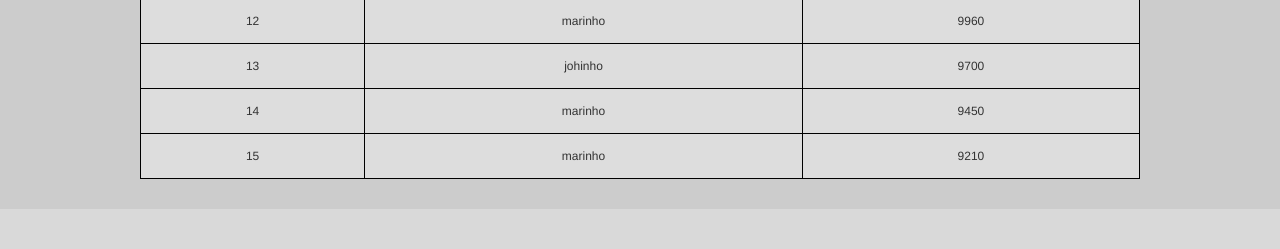
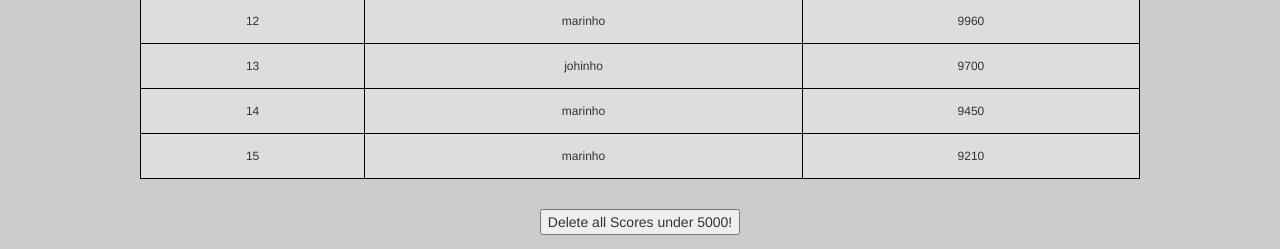
Before and after one commit to martingratt/webproject_semester2, a PHP site: page /RankedList.php in a window 1280 px wide. Shown: the part 820-1069 px from the top of the page. Before the commit the page ends 1029 px from the top, so only its background shows below. Run offline with PHP 8.4, Linux system fonts and the light colour scheme; a user stored in the database is signed in; data comes from the database, SQL or seed files in the repository; data that the repository does not hold is empty.

Commit message:
Last changes

```diff
--- a/hangman/RankedList.php
+++ b/hangman/RankedList.php
@@ -5,11 +5,11 @@ session_start();
 if (isset($_SESSION["name"])) {
 ?>
 
-<html>
+
 <!-- Verlinken der Css Dateien -->
 <head>
-    <!-- Einbinden von Css Sheet um Website Mobilde responsive zu Gestalten -->
-    <link rel="stylesheet" href="https://www.w3schools.com/w3css/4/w3.css">
+    <!-- Viewport für Mobile Responsive -->
+    <meta name="viewport" content="width=device-width, initial-scale=1.0, user-scaleable=no">
     <link rel="stylesheet" href="css/bootstrap.css">
     <link rel="stylesheet" href="css/navBar.css">
     <link rel="stylesheet" href="css/rankedList.css">
@@ -129,7 +129,14 @@ while($row2 = mysqli_fetch_object($result))
 echo "</table>";
 ?>
 
+    <!-- Delete-Button, um alle Scores unter 5000 Punkten zu löschen -->
 </section>
+<div class="text-center">
+<form action="delete.php" method="post" name="<?php echo $deltescore['delete']; ?>">
+    <input type="hidden" name="delete" value="<?php echo $deltescore['delete']; ?>"/>
+    <input type="submit" name="submit1" value="Delete all Scores under 5000!">
+</form>
+</div>
 </body>
 </html>
 
--- a/hangman/hangman.php
+++ b/hangman/hangman.php
@@ -7,9 +7,9 @@ if (isset($_SESSION["name"])) {
 
     <html lang="en">
     <head>
-        <!-- Einbinden von Css Sheet um Website Mobilde responsive zu Gestalten -->
-        <link rel="stylesheet" href="https://www.w3schools.com/w3css/4/w3.css">
-        <!-- Verlinken der Css Dateien -->
+        <!-- Viewport für Mobile Responsive -->
+        <meta name="viewport" content="width=device-width, initial-scale=1.0, user-scaleable=no">
+        <!-- Verlinken der Stylesheets -->
         <link rel="stylesheet" href="css/bootstrap.css">
         <link rel="stylesheet" href="css/navBar.css">
         <link rel="stylesheet" href="css/HangmanWars.css">
--- a/hangman/impressum.php
+++ b/hangman/impressum.php
@@ -7,8 +7,8 @@ if (isset($_SESSION["name"])) {
 
 <html>
 <head>
-    <!-- Einbinden von Css Sheet um Website Mobilde responsive zu Gestalten -->
-    <link rel="stylesheet" href="https://www.w3schools.com/w3css/4/w3.css">
+    <!-- Viewport für Mobile Responsive -->
+    <meta name="viewport" content="width=device-width, initial-scale=1.0, user-scaleable=no">
     <!-- Verlinken der Css Dateien -->
     <link rel="stylesheet" href="css/bootstrap.css">
     <link rel="stylesheet" href="css/navBar.css">
--- a/hangman/index.php
+++ b/hangman/index.php
@@ -60,6 +60,8 @@ else
 
 <head>
 
+    <!-- Viewport für Mobile Responsive -->
+    <meta name="viewport" content="width=device-width, initial-scale=1.0, user-scaleable=no">
     <link rel="stylesheet" href="css/login.css">
 
     <link rel="stylesheet" href="css/textstyle.css">
--- a/hangman/logout.php
+++ b/hangman/logout.php
@@ -12,8 +12,9 @@ session_destroy();
     <title>
         logout
     </title>
-    <!-- Einbinden von Css Sheet um Website Mobilde responsive zu Gestalten -->
-    <link rel="stylesheet" href="https://www.w3schools.com/w3css/4/w3.css">
+
+    <!-- Viewport für Mobile Responsive -->
+    <meta name="viewport" content="width=device-width, initial-scale=1.0, user-scaleable=no">
     <!-- Verlinken der Css Dateien -->
     <link rel="stylesheet" href="css/textstyle.css">
     <link rel="stylesheet" href="css/login.css">
--- a/hangman/news.php
+++ b/hangman/news.php
@@ -9,8 +9,8 @@ if (isset($_SESSION["name"])) {
 
 <html>
 <head>
-    <!-- Einbinden von Css Sheet um Website Mobilde responsive zu Gestalten -->
-    <link rel="stylesheet" href="https://www.w3schools.com/w3css/4/w3.css">
+    <!-- Viewport für Mobile Responsive -->
+    <meta name="viewport" content="width=device-width, initial-scale=1.0, user-scaleable=no">
     <!-- Verlinken der Css Dateien -->
     <link rel="stylesheet" href="css/bootstrap.css">
     <link rel="stylesheet" href="css/navBar.css">
--- a/hangman/register.php
+++ b/hangman/register.php
@@ -5,6 +5,8 @@
     <title>
         register
     </title>
+    <!-- Viewport für Mobile Responsive -->
+    <meta name="viewport" content="width=device-width, initial-scale=1.0, user-scaleable=no">
     <link rel="stylesheet" href="css/login.css">
     <link rel="stylesheet" href="css/textstyle.css">
     <script type="text/javascript" src="js/login.js"></script>
@@ -12,7 +14,7 @@
 <body>
 
 
-
+<br>
 <div class="hit-the-floor"><h1>Hangman Wars!</h1></div>
 
 
```
Also changed, not shown: hangman/delete.php (added, +16 -0 lines).
